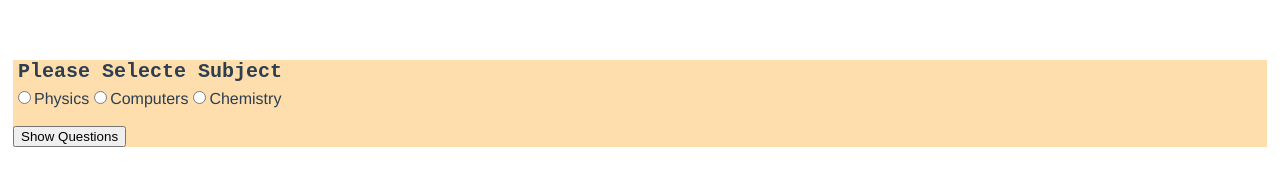
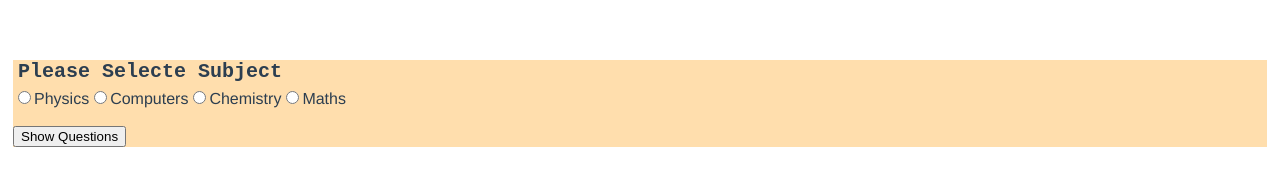
Before and after one commit to nistripa/trial, a Vue app: page / in a window 1280 px wide. Shown: the top 180 px of the page. Built offline with nearby package versions, Linux system fonts and the light colour scheme.

Commit message:
added Maths Test1

```diff
--- a/src/App.vue
+++ b/src/App.vue
@@ -34,6 +34,7 @@
 import { PhysicsForce } from './data/physicsforce.js'
 import { PhysicsEnergy } from './data/physicsenergy.js'
 import { ComputersMSWorld } from './data/computersmsword.js'
+import { MathsTest1 } from './data/mathstest1.js'
 import { result } from './data/result.js'
 // import SubjectList from './components/SubjectList.vue'
 import SubjectList from './components/SubjectList'
@@ -101,7 +102,27 @@ displayquestions(subject, topic)
   this.selectedtopic = topic;
   this.hello = subject + topic;
   this.question = [this.hello];
-  this.hello === "PhysicsEnergy" ? this.question = PhysicsEnergy : this.hello === "PhysicsForce" ? this.question = PhysicsForce : this.hello === "ComputersMS Word" ? this.question = ComputersMSWorld :'' ;
+
+  switch(this.hello) {
+  case "PhysicsEnergy":
+    this.question = PhysicsEnergy
+    break;
+
+  case "PhysicsForce":
+    this.question = PhysicsForce
+    break;
+
+  case "ComputersMS Word":
+    this.question = ComputersMSWorld
+    break;
+
+  case "MathsTest1":
+    this.question = MathsTest1
+    break;
+
+  default:
+    // code block
+}
 
 }
   }
--- /dev/null
+++ b/src/data/mathstest1.js
@@ -0,0 +1,94 @@
+export const MathsTest1 = {
+    title: 'Maths - Test1',
+    questions: [{
+        id: 1,
+        text: 'Three or more lines pass though same point are called',
+        correctAnswer: 'Concurrent Lines',
+        values: ['Parallel Lines', 'Concurrent Lines', 'Intersection Lines', 'Collinear Points'],
+        type: 'radio',
+        direction: 'V',
+        store: '',
+      },
+      {
+        id: 2,
+        text: 'Three or more lines in a plane lie on same lines= are called',
+        correctAnswer: 'Collinear Points',
+        values: ['Parallel points', 'Concurrent points', 'Collinear Points', 'Concentric Points'],
+        type: 'radio',
+        direction: 'V',
+        store: '',
+      },
+      {
+        id: 3,
+        text: 'Product of two numbers is 2560 and their LCM is 320. Find their HCF',
+        correctAnswer: '8',
+        values: ['4', '8', '16', '32'],
+        type: 'radio',
+        direction: 'V',
+        store: '',
+      },
+      {
+        id: 4,
+        text: 'Vidushi and Reha are jogging on a circular track. They take 6 and 8 minutes respectively to complete one round. If they start at the same point on the track and jog in same direction, when will they meet again at starting point.',
+        correctAnswer: '24th Minute',
+        values: ['12th Minute', '33rd Minute', '24th Minute', '20th Minute'],
+        type: 'radio',
+        direction: 'V',
+        store: '',
+      },
+      {
+        id: 5,
+        text: 'Convert 50km 345m into Kilometers',
+        correctAnswer: '50.345km',
+        values: ['50.345km', '50345km', '50345m', '50.345m'],
+        type: 'radio',
+        direction: 'V',
+        store: '',
+      },
+      {
+        id: 6,
+        text: 'A Godown contains 2023.560 kg of grains, outof which 102.60  kg go bad. Find the weight of good grain',
+        correctAnswer: '1920.96',
+        values: ['1920.96', '1921.5', '1921.05', '1920.096'],
+        type: 'radio',
+        direction: 'V',
+        store: '',
+      },
+      {
+        id: 7,
+        text: '24.5 + 34.68 - 12.76',
+        correctAnswer: '46.42',
+        values: ['24.056', '24.46', '46.24', '46.42'],
+        type: 'radio',
+        direction: 'V',
+        store: '',
+      },
+      {
+        id: 8,
+        text: 'Convert 28g int kilogram',
+        correctAnswer: '.028kg',
+        values: ['280kg', '.028kg', '28kg', '.28kg'],
+        type: 'radio',
+        direction: 'V',
+        store: '',
+      },
+      {
+        id: 9,
+        text: 'I am the sum of 6 tengths and 78 hundredths. Who am I?',
+        correctAnswer: '1.38',
+        values: ['3.8', '1.38', '7680', '7.86'],
+        type: 'radio',
+        direction: 'V',
+        store: '',
+      },
+      {
+        id: 10,
+        text: 'What should be added to 55.55 to get 200',
+        correctAnswer: '144.45',
+        values: ['145.45', '144.45', '154.55', '154.45'],
+        type: 'radio',
+        direction: 'V',
+        store: '',
+      },
+    ]
+    };
--- a/src/data/subjects.js
+++ b/src/data/subjects.js
@@ -15,5 +15,10 @@ export const subjects = {
         subject: 'Chemistry',
         Topics: ['Elements and Mixtures']
       },
+      {
+        id: 4,
+        subject: 'Maths',
+        Topics: ['Test1']
+      },
     ]
     };
```
